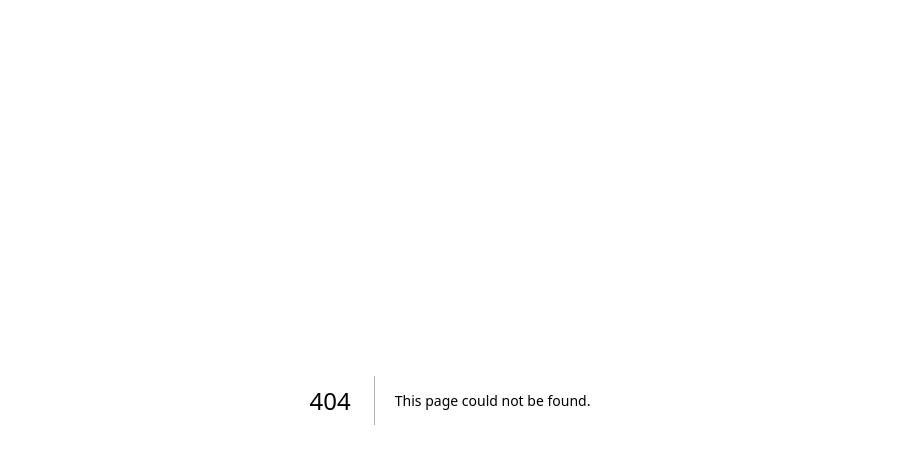
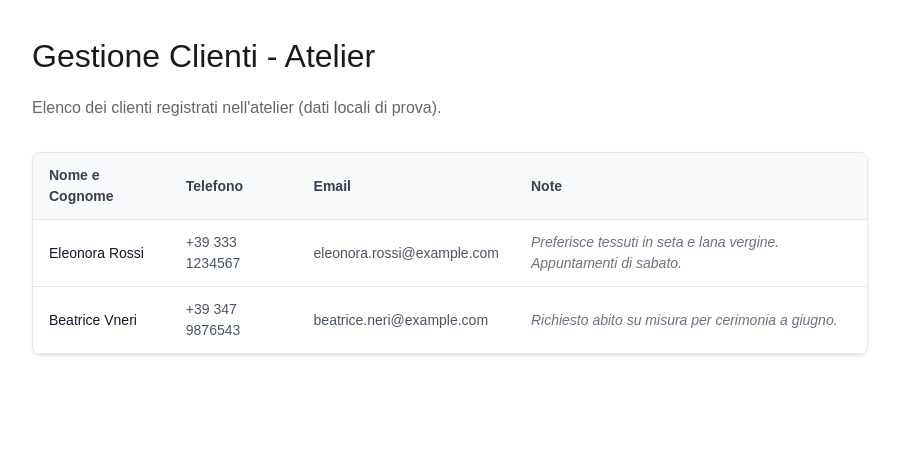
Before and after one commit to Ilaria90/atelier-manager, a Next.js app: page /customers in a window 1280 px wide. Before the commit this address had no page. Shown: the top 464 px of the page, without its empty margins (190-1089 px from the left). Built offline with nearby package versions, Linux system fonts and the light colour scheme.

Commit message:
feat: aggiunti tipi TypeScript, mock data e pagina clienti offline

```diff
--- /dev/null
+++ b/src/app/customers/page.tsx
@@ -0,0 +1,46 @@
+import React from 'react';
+import { mockCustomers } from '@/types/mockData';
+
+export default function CustomersPage() {
+  return (
+    <main style={{ padding: '2rem', fontFamily: 'sans-serif', maxWidth: '900px', margin: '0 auto' }}>
+      <h1 style={{ fontSize: '2rem', marginBottom: '1rem', color: '#1a1a1a' }}>
+        Gestione Clienti - Atelier
+      </h1>
+      <p style={{ color: '#666', marginBottom: '2rem' }}>
+        Elenco dei clienti registrati nell'atelier (dati locali di prova).
+      </p>
+
+      <div style={{ border: '1px solid #e5e7eb', borderRadius: '8px', overflow: 'hidden', boxShadow: '0 1px 3px rgba(0,0,0,0.1)' }}>
+        <table style={{ width: '100%', borderCollapse: 'collapse', textAlign: 'left' }}>
+          <thead style={{ backgroundColor: '#f9fafb', borderBottom: '1px solid #e5e7eb' }}>
+            <tr>
+              <th style={{ padding: '12px 16px', fontSize: '0.875rem', fontWeight: 600, color: '#374151' }}>Nome e Cognome</th>
+              <th style={{ padding: '12px 16px', fontSize: '0.875rem', fontWeight: 600, color: '#374151' }}>Telefono</th>
+              <th style={{ padding: '12px 16px', fontSize: '0.875rem', fontWeight: 600, color: '#374151' }}>Email</th>
+              <th style={{ padding: '12px 16px', fontSize: '0.875rem', fontWeight: 600, color: '#374151' }}>Note</th>
+            </tr>
+          </thead>
+          <tbody>
+            {mockCustomers.map((customer) => (
+              <tr key={customer.id} style={{ borderBottom: '1px solid #e5e7eb' }}>
+                <td style={{ padding: '12px 16px', fontSize: '0.875rem', color: '#111827', fontWeight: 500 }}>
+                  {customer.firstName} {customer.lastName}
+                </td>
+                <td style={{ padding: '12px 16px', fontSize: '0.875rem', color: '#4b5563' }}>
+                  {customer.phone}
+                </td>
+                <td style={{ padding: '12px 16px', fontSize: '0.875rem', color: '#4b5563' }}>
+                  {customer.email || '-'}
+                </td>
+                <td style={{ padding: '12px 16px', fontSize: '0.875rem', color: '#6b7280', fontStyle: 'italic' }}>
+                  {customer.notes || 'Nessuna nota'}
+                </td>
+              </tr>
+            ))}
+          </tbody>
+        </table>
+      </div>
+    </main>
+  );
+}
--- /dev/null
+++ b/src/types/index.ts
@@ -0,0 +1,33 @@
+// Tipi di base per l'Atelier Manager
+
+export interface Customer {
+  id: string;
+  firstName: string;
+  lastName: string;
+  phone: string;
+  email?: string;
+  notes?: string;
+  createdAt: Date;
+}
+
+export interface Measurement {
+  id: string;
+  customerId: string;
+  // Misure sartoriali chiave (in centimetri)
+  chest: number;        // Circonferenza seno/torace
+  waist: number;        // Circonferenza vita
+  hips: number;         // Circonferenza bacino
+  shoulderWidth: number;// Larghezza spalle
+  sleeveLength: number; // Lunghezza manica
+  totalLength: number;  // Lunghezza capo desiderata
+  updatedAt: Date;
+}
+
+export interface GarmentOrder {
+  id: string;
+  customerId: string;
+  title: string;        // Es. "Abito da sposa", "Tailor-made coat"
+  status: 'CONSULTATION' | 'IN_PROGRESS' | 'FITTING' | 'COMPLETED';
+  deadline?: Date;
+  price?: number;
+}
--- /dev/null
+++ b/src/types/mockData.ts
@@ -0,0 +1,69 @@
+import { Customer, Measurement, GarmentOrder } from './index';
+
+// Dati fittizi per i Clienti dell'Atelier
+export const mockCustomers: Customer[] = [
+  {
+    id: 'cust-1',
+    firstName: 'Eleonora',
+    lastName: 'Rossi',
+    phone: '+39 333 1234567',
+    email: 'eleonora.rossi@example.com',
+    notes: 'Preferisce tessuti in seta e lana vergine. Appuntamenti di sabato.',
+    createdAt: new Date('2026-09-10'),
+  },
+  {
+    id: 'cust-2',
+    firstName: 'Beatrice',
+    lastName: 'Vneri',
+    phone: '+39 347 9876543',
+    email: 'beatrice.neri@example.com',
+    notes: 'Richiesto abito su misura per cerimonia a giugno.',
+    createdAt: new Date('2026-09-15'),
+  },
+];
+
+// Dati fittizi per le Misure sartoriali
+export const mockMeasurements: Measurement[] = [
+  {
+    id: 'meas-1',
+    customerId: 'cust-1',
+    chest: 88,
+    waist: 70,
+    hips: 94,
+    shoulderWidth: 40,
+    sleeveLength: 60,
+    totalLength: 105,
+    updatedAt: new Date('2026-09-10'),
+  },
+  {
+    id: 'meas-2',
+    customerId: 'cust-2',
+    chest: 92,
+    waist: 74,
+    hips: 98,
+    shoulderWidth: 42,
+    sleeveLength: 62,
+    totalLength: 110,
+    updatedAt: new Date('2026-09-15'),
+  },
+];
+
+// Dati fittizi per i Capi / Ordini in lavorazione
+export const mockOrders: GarmentOrder[] = [
+  {
+    id: 'order-1',
+    customerId: 'cust-1',
+    title: 'Tailleur sartoriale blu notte',
+    status: 'IN_PROGRESS',
+    deadline: new Date('2026-11-15'),
+    price: 850,
+  },
+  {
+    id: 'order-2',
+    customerId: 'cust-2',
+    title: 'Abito lungo da sera in seta',
+    status: 'CONSULTATION',
+    deadline: new Date('2026-12-01'),
+    price: 1200,
+  },
+];
```
